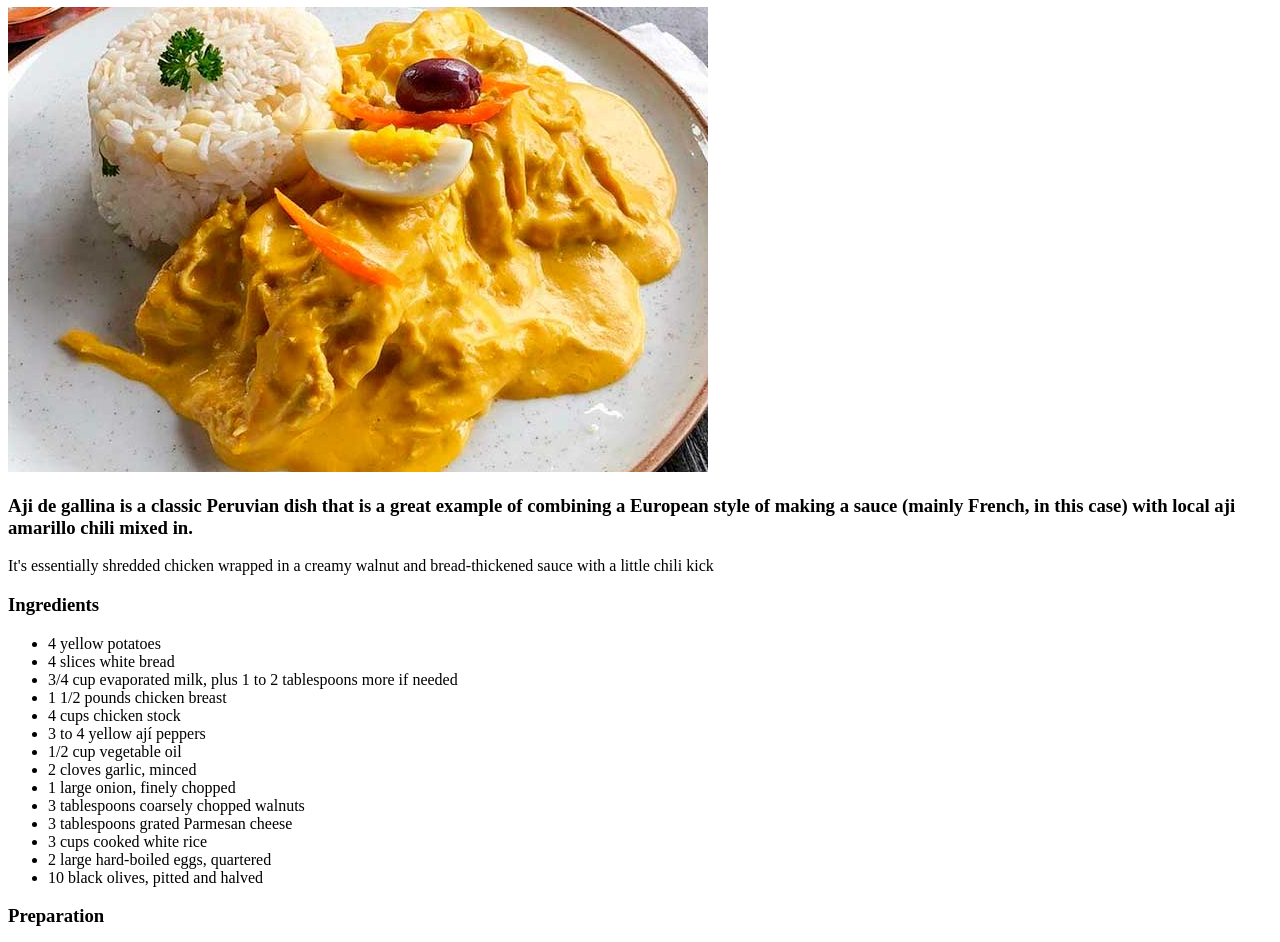
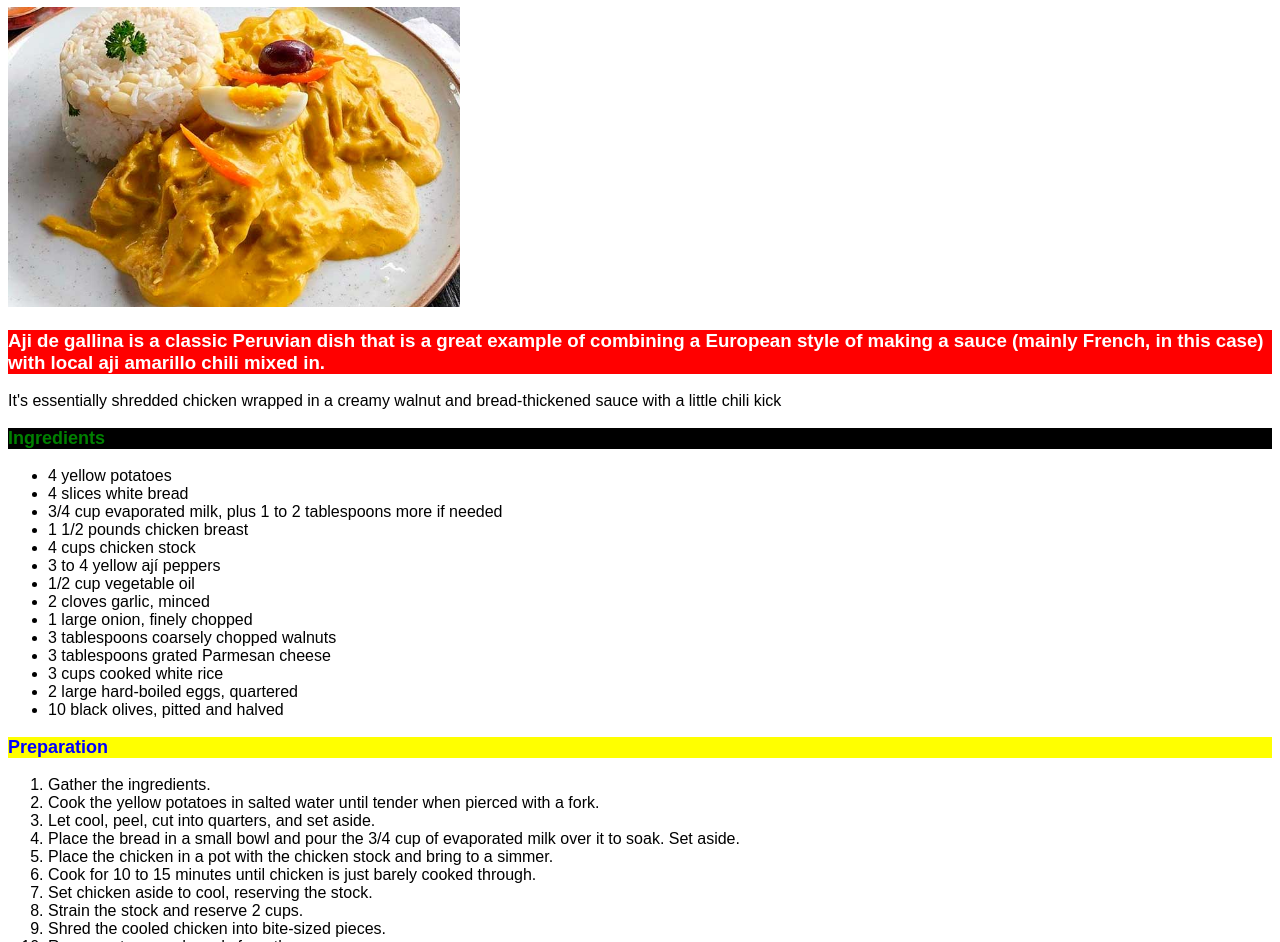
Before and after one commit to jfernando-huarezr/odin-recipes, a plain HTML site: page recipes/ajigallina.html in a window 1280 px wide. Shown: the part 73-1015 px from the top of the page. Drawn offline with Linux system fonts and the light colour scheme.

Commit message:
css file, testing some functions

```diff
--- a/recipes/ajigallina.html
+++ b/recipes/ajigallina.html
@@ -3,17 +3,19 @@
 <head>
     <meta charset="UTF-8">
     <title>Odin Recipes - Aji de gallina</title>
+    <link rel="stylesheet" href="../styles.css">
 </head>
+
 <body>
     <h1>Aji de gallina</h1>
 
-    <p><img src="../images/ajigallina/1.jpg" alt="aji de gallina"></p>
+    <p><img  class="picture" src="../images/ajigallina/1.jpg" alt="aji de gallina"></p>
     <h3>Aji de gallina is a classic Peruvian dish that is a great example of combining a European style of making a sauce (mainly French, in this case) with local aji amarillo chili mixed in.</h3>
 
     <p>It's essentially shredded chicken wrapped in a creamy walnut and bread-thickened sauce with a little chili kick
     </p>
 
-    <h3>Ingredients</h3>
+    <h3 class="ingredients">Ingredients</h3>
         <ul>
             <li>4 yellow potatoes</li>
             <li>4 slices white bread</li>
@@ -31,7 +33,7 @@
             <li>10 black olives, pitted and halved</li>
         </ul>
 
-    <h3>Preparation</h3>
+    <h3 class="preparation">Preparation</h3>
         <ol>
             <li>Gather the ingredients.</li>
             <li>Cook the yellow potatoes in salted water until tender when pierced with a fork.</li>
--- /dev/null
+++ b/styles.css
@@ -0,0 +1,29 @@
+* {
+    font-family: Arial, Helvetica, sans-serif;
+}
+
+.picture {
+    height: 300px ;
+    width: auto ;
+}
+
+h1 {
+    color: red;
+}
+
+h3 {
+    background-color: red;
+    color: white;
+}
+
+.ingredients {
+    font-size: large;
+    color: green;
+    background-color: black;
+}
+
+.preparation {
+    font-size: large;
+    color: blue;
+    background-color: yellow;
+}
```
Also changed, not shown: index.html (+3 -2 lines), recipes/chijaukay.html (+5 -3 lines), recipes/pollosillao.html (+5 -3 lines).
